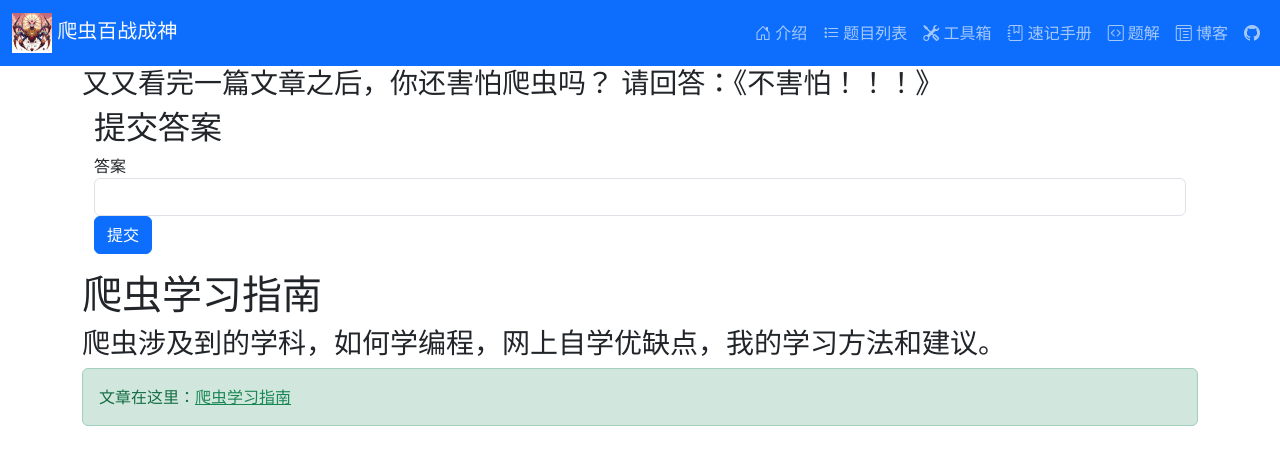
After one commit to cpython666/LearnSpider, a Django app: page /page/spider-guide/ in a window 1280 px wide. The commit adds this page. Shown: the top 465 px of the page. Run offline with Django 5.2, Linux system fonts and the light colour scheme; data comes from the database, SQL or seed files in the repository; both versions use the stored data as it was after the commit; some libraries are stand-ins or nearby versions.

Commit message:
feat：更新一些样式，完成第一题目hello，spider～，完成题目通过的逻辑,显示题目，提交题目，通过题目，cookie-pro题目-答案待完成

```diff
--- a/topics/management/commands/update_order_ids.py
+++ b/topics/management/commands/update_order_ids.py
@@ -4,7 +4,7 @@ from django.core.management.base import BaseCommand
 from topics.models import Topics
 
 class Command(BaseCommand):
-    help = '批量更新题目的 order_id'
+    help = '批量更新题目的 order_id，根绝题目的难度分数排序order_id'
 
     def handle(self, *args, **kwargs):
         questions = Topics.objects.all().order_by('difficulty_score')
--- a/topics/serializers.py
+++ b/topics/serializers.py
@@ -8,6 +8,10 @@ class TopicsSerializer(serializers.ModelSerializer):
         representation = super().to_representation(instance)
         response_path = representation.get('response_path')
         api_prefix = representation.get('api_prefix')
-        if response_path:
+
+        if api_prefix.startswith('url/'):
+            pass
+        elif response_path:
             representation['response_path'] = f"{api_prefix}{response_path}"
+
         return representation
--- a/topics/static/topics/css/style.css
+++ b/topics/static/topics/css/style.css
@@ -2,7 +2,15 @@ td, th {
     white-space: nowrap;
     overflow: hidden;
     text-overflow: ellipsis;
-    max-width: 150px;
+    max-width: 300px;
+}
+
+td span, th span {
+    display: inline-block;
+    max-width: 100%;
+    white-space: nowrap;
+    overflow: hidden;
+    text-overflow: ellipsis;
 }
 
 .table-container {
--- a/topics/templates/topics/base.html
+++ b/topics/templates/topics/base.html
@@ -24,10 +24,13 @@
     {% endblock %}
 </header>
 
-<div id="content">
-    {% block question %}
+<div class="container">
+
+    {% block question %}{% endblock %}
+
+    {% block answer %}
         <!-- 通用组件：包含一个输入框和一个提交按钮 -->
-    <div class="container mt-5">
+        <div class="container mt-1 mb-1">
             <h2>提交答案</h2>
             <form id="answer-form">
                 <div class="form-group">
--- a/topics/templates/topics/index.html
+++ b/topics/templates/topics/index.html
@@ -1,6 +1,6 @@
 {% extends "topics/base.html" %}
 {% load static %}
-{% block question %}
+{% block answer %}
 
 {% endblock %}
 {% block content %}
--- /dev/null
+++ b/topics/templates/topics/pages/spider-guide.html
@@ -0,0 +1,20 @@
+{% extends "topics/base.html" %}
+
+{% block title %}
+爬虫学习指南
+{% endblock %}
+{% block question %}
+<h3>
+又又看完一篇文章之后，你还害怕爬虫吗？
+请回答：《不害怕！！！》
+</h3>
+{% endblock %}
+{% block content %}
+<h1>爬虫学习指南</h1>
+    <h3>
+    爬虫涉及到的学科，如何学编程，网上自学优缺点，我的学习方法和建议。
+    </h3>
+<div class="alert alert-success" role="alert">
+文章在这里：<a href="https://github.com/cpython666/LearnSpider/issues/2" class="link-success" target="_blank">爬虫学习指南</a>
+</div>
+{% endblock %}
--- a/topics/templates/topics/shorthand.html
+++ b/topics/templates/topics/shorthand.html
@@ -1,7 +1,7 @@
 {% extends "topics/base.html" %}
 {% load static %}
 {% block title %}速记手册{% endblock %}
-{% block question %}
+{% block answer %}
 
 {% endblock %}
 {% block content %}
--- a/topics/templates/topics/solutions.html
+++ b/topics/templates/topics/solutions.html
@@ -1,9 +1,10 @@
 {% extends "topics/base.html" %}
 {% load static %}
 {% block title %}题解{% endblock %}
-{% block question %}
 
+{% block answer %}
 {% endblock %}
+
 {% block content %}
     <div class="container text-center flex-column mt-1">
         <img src="{% static 'imgs/logo.jpeg' %}" class="img-thumbnail" style="width: 250px;" alt="...">
--- a/topics/templates/topics/tools.html
+++ b/topics/templates/topics/tools.html
@@ -2,7 +2,7 @@
 {% load static %}
 {% block title %}工具箱{% endblock %}
 
-{% block question %}
+{% block answer %}
 
 {% endblock %}
 {% block content %}
```
Also changed, not shown: docs/开发者文档.md (+1 -0 lines), topics/management/commands/update_pass_status.py (added, +11 -0 lines), topics/templates/topics/list.html (+7 -12 lines), topics/templates/topics/pages/easy-spider.html (added, +20 -0 lines), topics/templates/topics/views/hello-spider.html (+7 -7 lines), README.md, db.sqlite3. Lines whose indentation alone changed are shown as unchanged.
